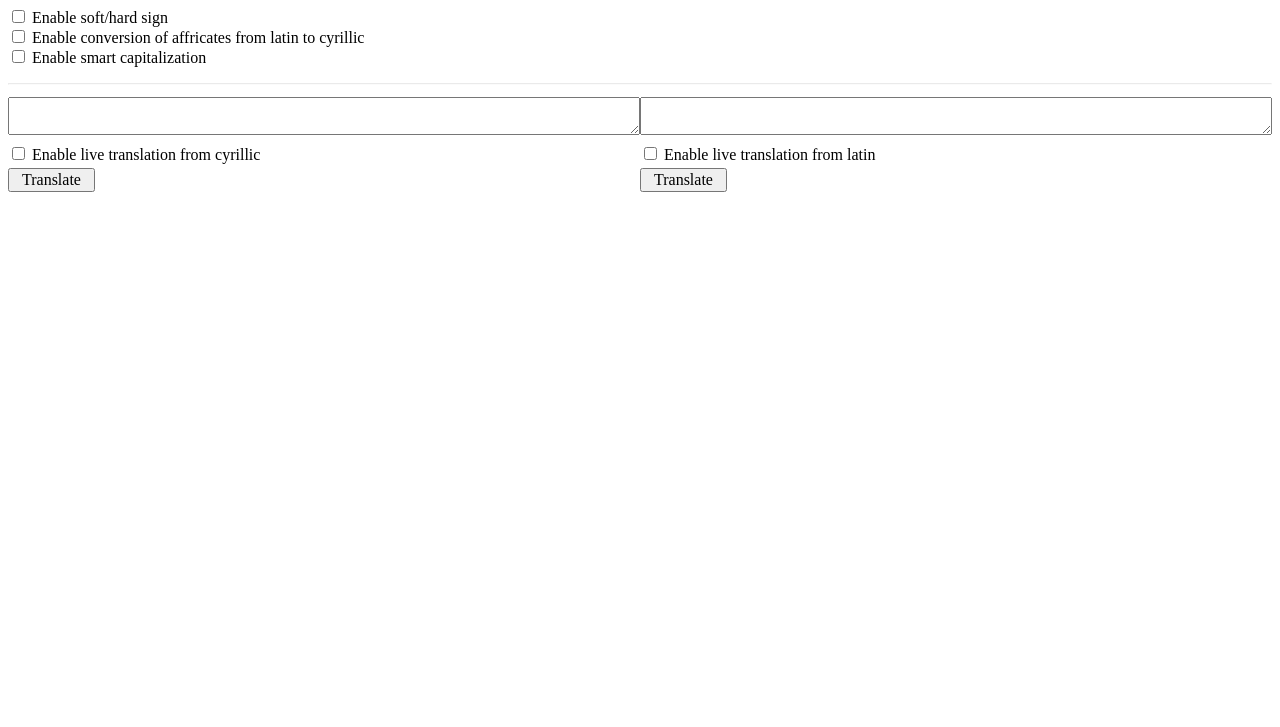
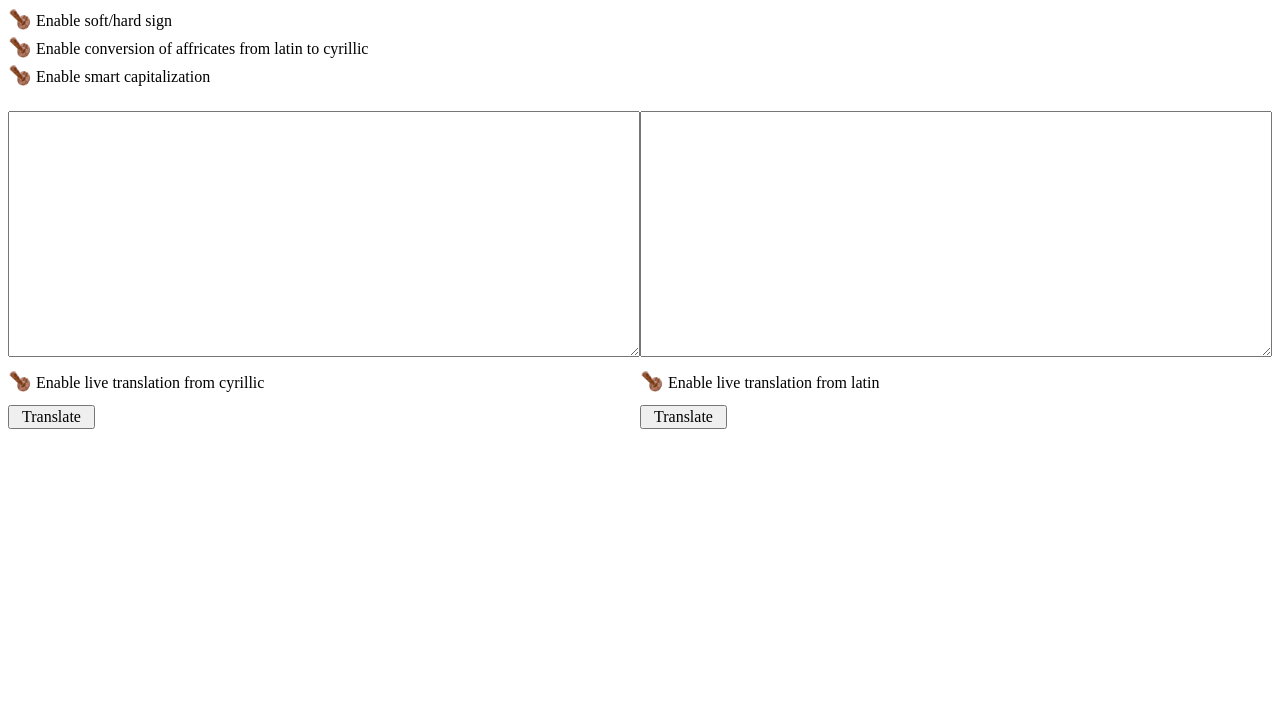
Before and after one commit to st-U00F6-pa/ojrot-project, a plain HTML site: page index.html in a window 1280 px wide. Shown: the part 73-800 px from the top of the page. Drawn offline with Linux system fonts and the light colour scheme.

Commit message:
Remove checkboxes, add toggle switches, sounds

```diff
--- a/index.html
+++ b/index.html
@@ -19,6 +19,32 @@ input[type=button] {
 	font-size: 100%;
 	font-family: serif;
 }
+
+input[type=checkbox] {
+	display:none;
+	user-select: none;
+}
+input[type=checkbox] + label
+{
+	background: url("switch_up.png") center center/contain no-repeat;
+	height: 24px;
+	width: 24px;
+	display:inline-block;
+	padding: 0 0 0 0px;
+	user-select: none;
+	margin-top: 2px;
+	margin-bottom: 2px;
+}
+input[type=checkbox]:checked + label
+{
+	background: url("switch_down.png") center center/contain no-repeat;
+	height: 24px;
+	width: 24px;
+	display:inline-block;
+	padding: 0 0 0 0px;
+	user-select: none;
+}
+
 hr {
 	opacity: 20%;
 }
@@ -42,6 +68,7 @@ hr {
 textarea {
 	resize: vertical;
 	font-family: serif;
+	min-height: 240px;
 }
 
 .general-settings {
@@ -49,30 +76,37 @@ textarea {
 	list-style-type : none;
 	padding: 0;
 }
+.setting {
+	display: flex;
+	flex-direction: row;
+	align-items: center;
+	gap: 4px;
+}
 
 </style>
 <body>
 
-	<h1>Altai Project v 1.4</h1>
+	<h1>Altai Language Translator Assistant</h1>
 
 	<ul class="general-settings">
 
-		<li>
+		<li class="setting">
 		<input type="checkbox" id="allow-soft-sign" name="allow-soft-sign" />
-    	<label for="allow-soft-sign">Enable soft/hard sign</label>
+    	<label for="allow-soft-sign"></label>
+		<span>Enable soft/hard sign</span>
 		</li>
-		<li>
+		<li class="setting">
 		<input type="checkbox" id="allow-affricate-conversion" name="allow-affricate-conversion" />
-    	<label for="allow-affricate-conversion">Enable conversion of affricates from latin to cyrillic</label>
+    	<label for="allow-affricate-conversion"></label>
+		<span>Enable conversion of affricates from latin to cyrillic</span>
 		</li>
-		<li>
+		<li class="setting">
 		<input type="checkbox" id="allow-smart-capitalization" name="allow-smart-capitalization" />
-    	<label for="allow-smart-capitalization">Enable smart capitalization</label>
+    	<label for="allow-smart-capitalization"></label>
+		<span>Enable smart capitalization</span>
 		</li>
 
 	</ul>
-
-	<hr>
 
 	<div class="editor">
 
@@ -81,17 +115,21 @@ textarea {
 
 		<div class="cyrillic-settings">
 
-			<input type="checkbox" id="cyrillic-live-preview" name="cyrillic-live-preview" />
-	    	<label for="cyrillic-live-preview">Enable live translation from cyrillic</label>
-			<br>
+			<div class="setting">
+				<input type="checkbox" id="cyrillic-live-preview" name="cyrillic-live-preview" />
+				<label for="cyrillic-live-preview"></label>
+				<span>Enable live translation from cyrillic</span>
+			</div>
 			<input type="button" id="translate-cyrillic" value="Translate" />
 
 		</div>
 		<div class="latin-settings">
 
-			<input type="checkbox" id="latin-live-preview" name="latin-live-preview" />
-	    	<label for="latin-live-preview">Enable live translation from latin</label>
-			<br>
+			<div class="setting">
+				<input type="checkbox" id="latin-live-preview" name="latin-live-preview" />
+				<label for="latin-live-preview"></label>
+				<span>Enable live translation from latin</span>
+			</div>
 			<input type="button" id="translate-latin" value="Translate" />
 
 		</div>
--- a/script.js
+++ b/script.js
@@ -17,12 +17,14 @@ cyrillic_preview_checkbox.onchange = (e) => {
 	latin_preview_checkbox.checked = false;
 	toggle_buttons();
 	autoupdate_text();
+	click();
 }
 latin_preview_checkbox.onchange = (e) => {
 
 	cyrillic_preview_checkbox.checked = false;
 	toggle_buttons();
 	autoupdate_text();
+	click();
 }
 function toggle_buttons() {
 
@@ -48,6 +50,18 @@ function autoupdate_text() {
 		cyrillic_textarea.value = latin_translate(latin_textarea.value);
 	}
 }
+function click() {
+
+	let sound = new Audio('click.wav');
+	sound.loop = false;
+	sound.play();
+}
+function ding() {
+
+	let sound = new Audio('ding.wav');
+	sound.loop = false;
+	sound.play();
+}
 
 cyrillic_textarea.oninput = (e) => {
 
@@ -67,28 +81,33 @@ cyrillic_translate_button.onclick = () => {
 	let text = cyrillic_textarea.value;
 
 	latin_textarea.value = cyrillic_translate(text);
+	ding();
 }
 latin_translate_button.onclick = () => {
 
 	let text = latin_textarea.value;
 
 	cyrillic_textarea.value = latin_translate(text);
+	ding();
 }
 
 allow_soft_sign_checkbox.onchange = (e) => {
 
 	allow_soft_sign = allow_soft_sign_checkbox.checked;
 	autoupdate_text();
+	click();
 }
 allow_affricate_conversion_checkbox.onchange = (e) => {
 
 	allow_affricate_conversion = allow_affricate_conversion_checkbox.checked;
 	autoupdate_text();
+	click();
 }
 allow_smart_capitalization_checkbox.onchange = (e) => {
 
 	allow_smart_capitalization = allow_smart_capitalization_checkbox.checked;
 	autoupdate_text();
+	click();
 }
 
 allow_soft_sign = allow_soft_sign_checkbox.checked;
```
Also changed, not shown: switch_down.png (added), switch_up.png (added), 2 other files.
